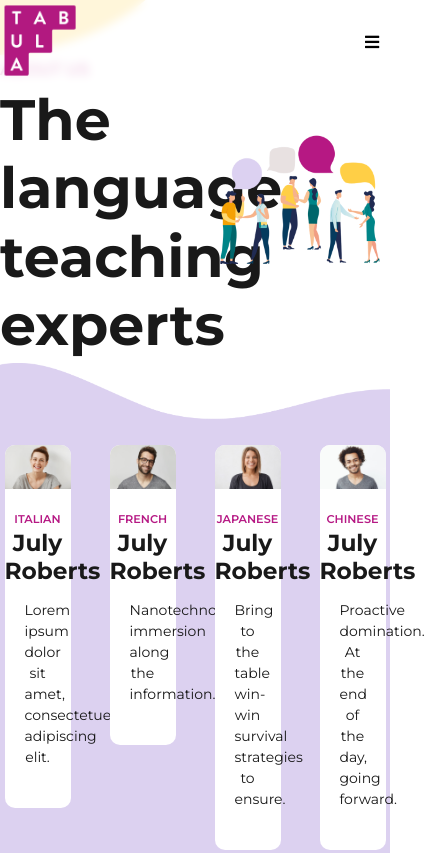
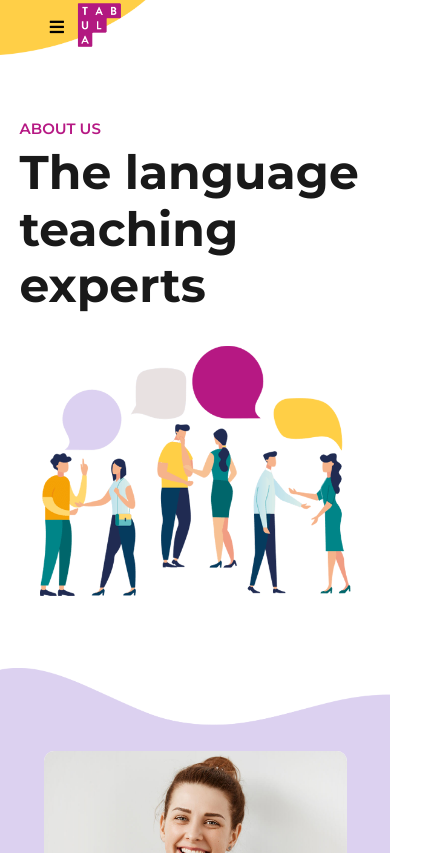
Before and after one commit to Antonio-Corleone/Wayvy_Tabula_DEMO, a plain HTML site: page index.html in a window 390 px wide. Shown: the top 853 px of the page, 448 px wide, since content can reach past the window. Drawn offline with nearby package versions, Linux system fonts and the light colour scheme.

Commit message:
Adding Responsive

```diff
--- a/index.html
+++ b/index.html
@@ -34,11 +34,8 @@
 
     <!-- Header -->
     <header id="header">
-      <div class="container p-0">
-        <nav class="navbar navbar-expand-lg p-0">
-          <a class="navbar-brand" href="#">
-            <img src="./img/crest.png" alt="logo" />
-          </a>
+      <div class="px-5 container-lg p-0">
+        <nav class="navbar navbar-expand-xl p-0" id="myNavbar">
           <button
           class="navbar-toggler"
           type="button"
@@ -50,6 +47,9 @@
         >
           <i class="fa fa-bars"></i>
         </button>
+          <a class="navbar-brand" href="#">
+            <img src="./img/crest.png" alt="logo" />
+          </a>
           <div class="collapse navbar-collapse" id="myNav">
             <ul class="navbar-nav ml-auto">
               <li class="nav-item">
@@ -105,13 +105,15 @@
         <img src="./img/yellow_top_wave_01.png" alt="" />
       </div>
       <div class="about__content">
-        <div class="container p-0">
+        <div class="px-4 container-lg p-0">
           <div class="row align-items-center">
-            <div class="col-6">
+            <div class="col-12 col-lg-6">
+              <div class="about__text">
                 <h4>ABOUT US</h4>
                 <h1>The language teaching experts</h1>
               </div>
-            <div class="col-6">
+            </div>
+            <div class="col-12 col-lg-6">
               <img src="./img/hero_team.png" alt="" />
             </div>
           </div>
@@ -127,9 +129,9 @@
         <img src="./img/Wave_White_bottom_right_shape_01.png" alt="" />
       </div>
       <div class="people__content">
-        <div class="container p-0">
+        <div class="container-lg px-5 px-sm-4 px-lg-0">
           <div class="row">
-            <div class="col-3 p-4">
+            <div class="col-12 col-sm-6 col-lg-3 p-4">
               <div class="people__card">
                 <div class="card-img">
                   <img src="./img/teacher_1.jpg" alt="" />
@@ -143,7 +145,7 @@
                 </div>
               </div>
             </div>
-            <div class="col-3 p-4">
+            <div class="col-12 col-sm-6 col-lg-3 p-4">
               <div class="people__card">
                 <div class="card-img">
                   <img src="./img/teacher_2.jpg" alt="" />
@@ -155,7 +157,7 @@
                 </div>
               </div>
             </div>
-            <div class="col-3 p-4">
+            <div class="col-12 col-sm-6 col-lg-3 p-4">
               <div class="people__card">
                 <div class="card-img">
                   <img src="./img/teacher_3.jpg" alt="" />
@@ -169,7 +171,7 @@
                 </div>
               </div>
             </div>
-            <div class="col-3 p-4">
+            <div class="col-12 col-sm-6 col-lg-3 p-4">
               <div class="people__card">
                 <div class="card-img">
                   <img src="./img/teacher_4.jpg" alt="" />
@@ -184,7 +186,7 @@
                 </div>
               </div>
             </div>
-            <div class="col-3 p-4">
+            <div class="col-12 col-sm-6 col-lg-3 p-4">
               <div class="people__card">
                 <div class="card-img">
                   <img src="./img/teacher_5.jpg" alt="" />
@@ -196,7 +198,7 @@
                 </div>
               </div>
             </div>
-            <div class="col-3 p-4">
+            <div class="col-12 col-sm-6 col-lg-3 p-4">
               <div class="people__card">
                 <div class="card-img">
                   <img src="./img/teacher_6.jpg" alt="" />
@@ -208,7 +210,7 @@
                 </div>
               </div>
             </div>
-            <div class="col-3 p-4">
+            <div class="col-12 col-sm-6 col-lg-3 p-4">
               <div class="people__card">
                 <div class="card-img">
                   <img src="./img/teacher_7.jpg" alt="" />
@@ -220,7 +222,7 @@
                 </div>
               </div>
             </div>
-            <div class="col-3 p-4">
+            <div class="col-12 col-sm-6 col-lg-3 p-4">
               <div class="people__card">
                 <div class="card-img">
                   <img src="./img/teacher_8.jpg" alt="" />
@@ -246,12 +248,12 @@
       <div class="container p-0">
         <div class="findCourse__content">
           <div class="row align-items-center">
-            <div class="col-7">
+            <div class="col-12 col-lg-7">
               <div class="findCourse__left">
                 <img src="./img/conatct_inner.png" alt="contact">
               </div>
             </div>
-            <div class="col-5">
+            <div class="col-12 col-lg-5">
               <div class="findCourse__right">
                 <h2>Find Your Course</h2>
                 <div class="findCourse__form">
@@ -293,12 +295,9 @@
     <!-- Contact -->
     <section class="contact">
       <div class="container">
-        <div class="top-cover-img">
-          <img src="./img/footer_background.jpg" alt="footer_background">
-        </div>
         <div class="contact__content">
           <div class="row">
-            <div class="col-3 contact__item">
+            <div class="col-6 col-lg-3 contact__item">
               <h2>Contact us</h2>
               <div class="contact__text">
                 <p>
@@ -329,7 +328,7 @@
                 </a>
               </div>
             </div>
-            <div class="col-3 contact__item">
+            <div class="col-6 col-lg-3 contact__item">
               <h2>Quick Links</h2>
               <div class="contact__text">
                 <ul>
@@ -348,7 +347,7 @@
                 </ul>
               </div>
             </div>
-            <div class="col-3 contact__item">
+            <div class="col-6 col-lg-3 contact__item">
               <h2>About</h2>
               <div class="contact__text">
                 <ul>
@@ -367,7 +366,7 @@
                 </ul>
               </div>
             </div>
-            <div class="col-3 contact__item">
+            <div class="col-6 col-lg-3 contact__item">
               <h2>Newsletter</h2>
               <form class="subcribe">
                 <input type="text" id="yourEmail" placeholder="Your email">
@@ -391,5 +390,35 @@
       integrity="sha384-fQybjgWLrvvRgtW6bFlB7jaZrFsaBXjsOMm/tB9LTS58ONXgqbR9W8oWht/amnpF"
       crossorigin="anonymous"
     ></script>
+    <!-- Header scroll -->
+
+    <script>
+
+      // Scrolls down 90px from the top of
+      // the document, to resize the myNavbar
+      // padding and the title font-size
+      window.onscroll = function() {
+          scrollFunction()
+      };
+
+      function scrollFunction() {
+          if (document.body.scrollTop > 90 ||
+              document.documentElement.scrollTop > 90)
+          {
+              document.getElementById("myNavbar")
+                          .style.padding = "15px 0";
+
+              document.getElementById("header")
+                      .style.cssText = "background-color: white; backdrop-filter: blur(10px); box-shadow: 0 0 50px 0 rgb(0 0 0 / 10%);";
+          }
+          else {
+              document.getElementById("myNavbar")
+                          .style.padding = "35px 0";
+
+              document.getElementById("header")
+                          .style.cssText = "background-color: transparent; backdrop-filter: unset; box-shadow: unset;";
+          }
+      }
+  </script>
   </body>
 </html>
--- a/scss/Base/_reset.scss
+++ b/scss/Base/_reset.scss
@@ -8,4 +8,5 @@ html, body{
   font-family: 'Montserrat', sans-serif;
   @include styleText($color-black-2, $fs-2, $fw-3);
   background-color: $color-white;
+  overflow-x: hidden;
 }
--- a/scss/Layouts/_about.scss
+++ b/scss/Layouts/_about.scss
@@ -27,3 +27,40 @@
 		}
 	}
 }
+
+//responsive
+@include responsive("extra-large-down"){
+	.about{
+		.about__content{
+			.about__text{
+				h1{
+					font-size: $fs-6 + 10.25;
+				}
+				h4{
+					font-size: $fs-3;
+				}
+			}
+		}
+	}
+}
+@include responsive("large-down"){
+	.about{
+		.about__content{
+			img{
+				width: 61%;
+			}
+			.about__text{
+				padding-top: $pd-8;
+			}
+		}
+	}
+}
+@include responsive("medium-down"){
+	.about{
+		.about__content{
+			img{
+				width: 100%;
+			}
+		}
+	}
+}
--- a/scss/Layouts/_contact.scss
+++ b/scss/Layouts/_contact.scss
@@ -1,14 +1,11 @@
 .contact {
   padding: $pd-9 0;
   position: relative;
-  .top-cover-img {
-    img {
-      width: 100%;
-      display: block;
-      position: absolute;
-      top: 0;
-      left: 0;
-    }
+  background-image: url(../img/footer_background.jpg);
+  background-size: cover;
+  background-position: bottom;
+  .container {
+    padding-bottom: $pd-9;
   }
   .contact__content {
     .contact__item {
@@ -64,3 +61,36 @@
     }
   }
 }
+//responsive
+@include responsive("small"){
+.contact{
+  .contact__content{
+    .contact__item{
+      h2{
+        font-size: $fs-5 - 1;
+        font-weight: $fw-4;
+      }
+      .contact__text {
+        p{
+          font-size: $fs-2 - 0.5;
+        }
+        li{
+          a{
+            font-size: $fs-2 - 0.5;
+          }
+        }
+      }
+      .subcribe{
+        input{
+          font-size: $fs-2 - 0.5
+        }
+        #btn__contact{
+          a{
+            font-size: $fs-1;
+          }
+        }
+      }
+    }
+  }
+}
+}
--- a/scss/Layouts/_findCourse.scss
+++ b/scss/Layouts/_findCourse.scss
@@ -83,3 +83,30 @@
     }
   }
 }
+//responsive
+@include responsive("extra-large-down"){
+.findCourse{
+  .findCourse__content{
+    .findCourse__right{
+      h2{
+        font-size: $fs-6 - 5;
+        margin-bottom: $mr-4 - 5;
+      }
+    }
+  }
+}
+}
+@include responsive("large-down"){
+  .findCourse{
+    .findCourse__content{
+      .findCourse__right{
+        h2{
+          font-size: $fs-6 - 5;
+          margin-bottom: $mr-3;
+          margin-top: $mr-4;
+          padding-left: $pd-2;
+        }
+      }
+    }
+  }
+}
--- a/scss/Layouts/_header.scss
+++ b/scss/Layouts/_header.scss
@@ -1,8 +1,9 @@
 #header {
   position: fixed;
   width: 100%;
-  background-color: rgba(255,255,255, 0.8);
+  background-color: transparent;
   backdrop-filter: blur(5px);
+  transition: all .5s ease;
   z-index: 1000;
   .navbar {
     padding-top: 0;
@@ -35,7 +36,7 @@
       &:hover .nav-link{
         color: $color-pink;
         &::after{
-          transform: scale(0.9);
+          transform: scale(0.8);
         }
       }
     }
@@ -96,3 +97,17 @@
     }
   }
 }
+//responsive
+@include responsive("extra-large-down"){
+  #header{
+    background-color: $color-white;
+    .navbar{
+      justify-content: flex-start;
+      .navbar-brand {
+        img {
+          width: 55%;
+        }
+      }
+    }
+  }
+}
```
Also changed, not shown: css/main.css, 1 other file. Lines whose indentation alone changed are shown as unchanged.
